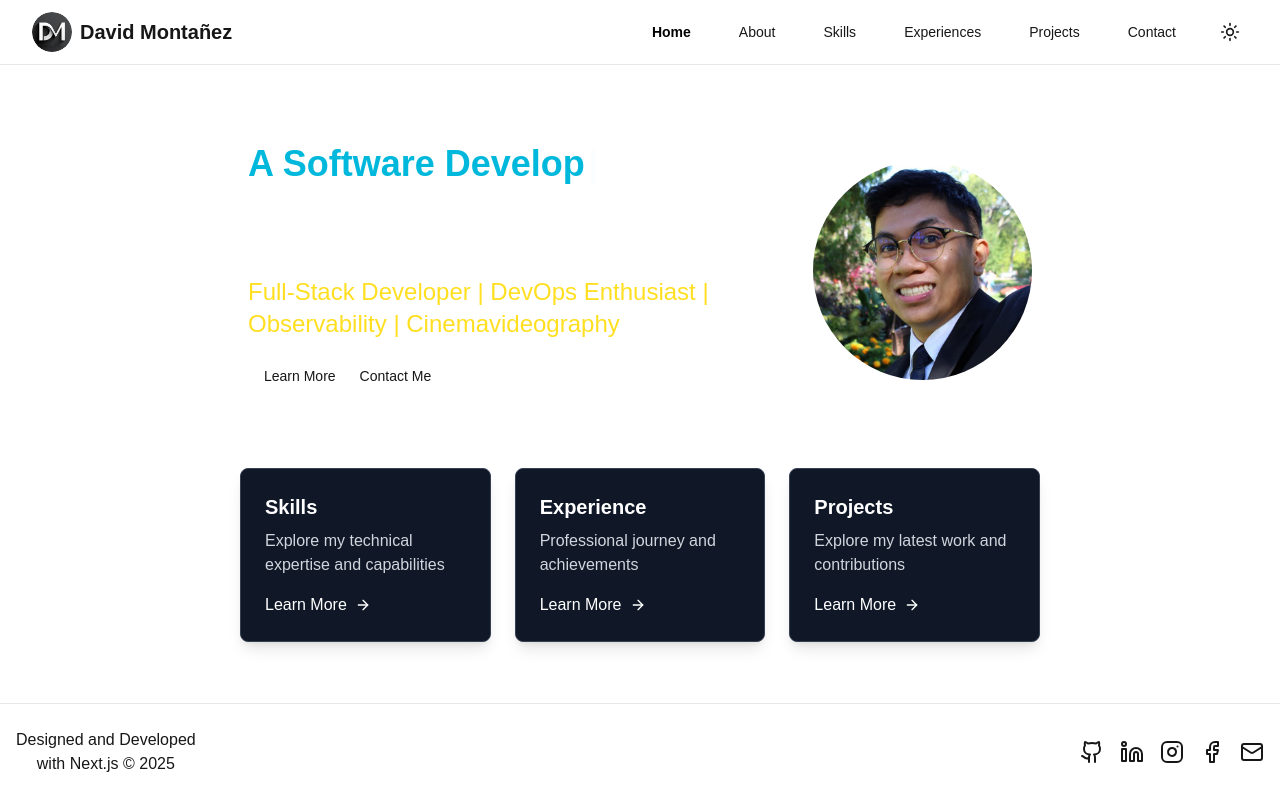
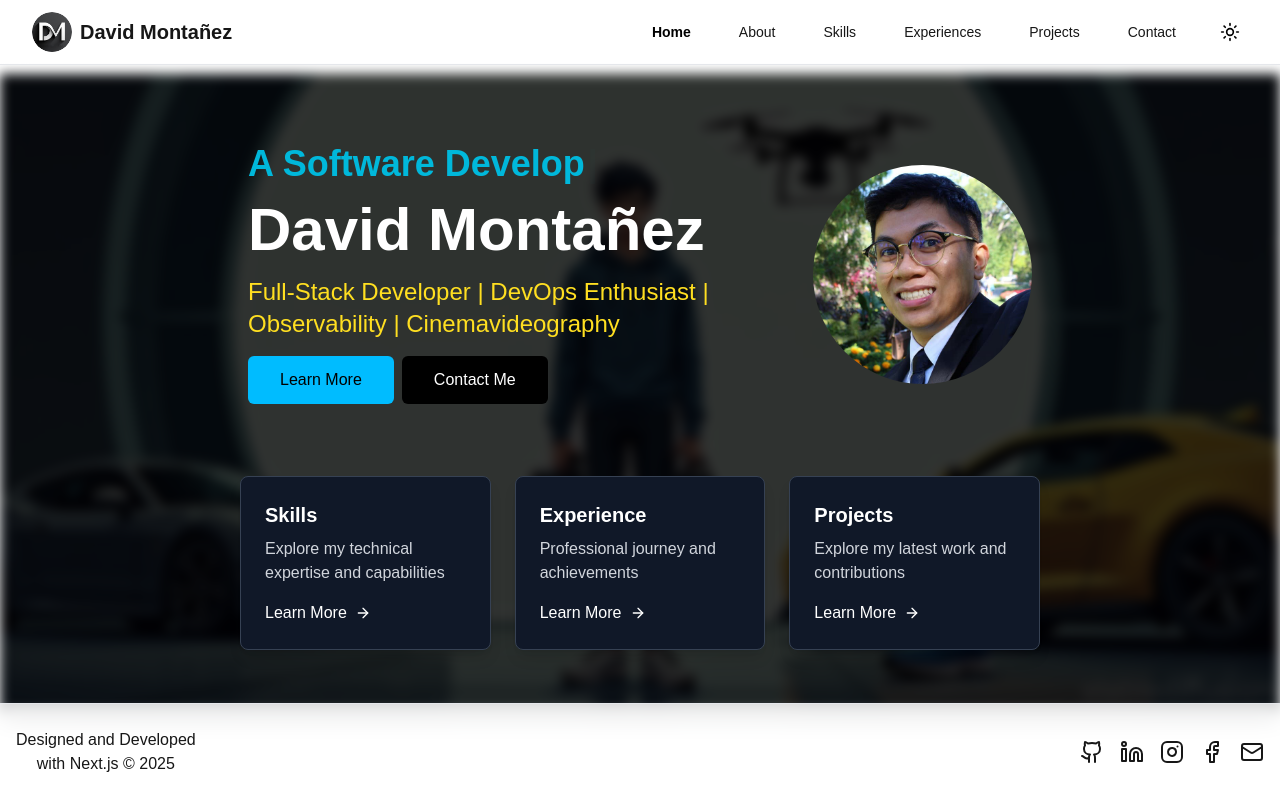
Before and after one commit to davmz/davmz.github.io, a Next.js app: page / in a window 1280 px wide. Built offline with nearby package versions, Linux system fonts and the light colour scheme.

Commit message:
Add: styling to home page

```diff
--- a/components/ui/Button.js
+++ b/components/ui/Button.js
@@ -1,3 +1,4 @@
+import Link from "next/link";
 import * as React from "react";
 import { Slot } from "@radix-ui/react-slot";
 
@@ -8,29 +9,29 @@ const Button = React.forwardRef(({
     variant = "default",
     size = "default",
     asChild = false,
+    url, // Add the `url` parameter
     ...props
 }, ref) => {
-    const Comp = asChild ? Slot : "button";
+    const Comp = url ? Link : asChild ? Slot : "button"; // Use `Link` if `url` is provided
 
     return (
         <Comp
+            href={url} // Pass `url` to `Link` if it exists
             className={cn(
-                "inline-flex items-center justify-center whitespace-nowrap rounded-md text-sm font-medium ring-offset-background transition-colors focus-visible:outline-none focus-visible:ring-2 focus-visible:ring-ring focus-visible:ring-offset-2 disabled:pointer-events-none disabled:opacity-50",
+                "flex font-medium items-center justify-center whitespace-nowrap ring-offset-background rounded-md text-md transition-all duration-500 ease-in-out transform",
+                // "inline-flex items-center justify-center whitespace-nowrap rounded-md text-sm font-medium ring-offset-background transition-colors focus-visible:outline-none focus-visible:ring-2 focus-visible:ring-ring focus-visible:ring-offset-2 disabled:pointer-events-none disabled:opacity-50",
                 {
-                    "bg-primary text-primary-foreground hover:bg-primary/90": variant === "default",
-                    "bg-destructive text-destructive-foreground hover:bg-destructive/90": variant === "destructive",
-                    "border border-input bg-background hover:bg-accent hover:text-accent-foreground": variant === "outline",
-                    "bg-secondary text-secondary-foreground hover:bg-secondary/80": variant === "secondary",
-                    "bg-transparent text-foreground hover:bg-accent hover:text-accent-foreground": variant === "ghost",
-                    "bg-transparent text-foreground underline-offset-4 hover:underline": variant === "link",
-                    "h-10 px-4 py-2": size === "default",
-                    "h-9 rounded-md px-3": size === "sm",
-                    "h-11 rounded-md px-8": size === "lg",
+                    "bg-sky-400 text-black hover:bg-sky-500 hover:scale-105": variant === "default",
+                    "bg-black text-white hover:bg-gray-950 hover:scale-105": variant === "secondary",
+                    "border border-gray-800 text-gray-800 hover:bg-gray-100": variant === "outline",
+                    "bg-transparent hover:bg-gray-100 text-black": variant === "ghost",
+                    "px-4 py-3": size === "default",
+                    "rounded-md px-3": size === "sm",
+                    "rounded-md px-8 py-3": size === "lg",
                     "h-9 w-9": size === "icon",
                 },
                 className
             )}
-
             ref={ref}
             {...props}
         />
--- a/src/app/globals.css
+++ b/src/app/globals.css
@@ -21,5 +21,23 @@
 body {
   background: var(--background);
   color: var(--foreground);
-  font-family: Arial, Helvetica, sans-serif;
+  font-family: Poppins, sans-serif;
 }
+
+.background-image {
+  background-image: url("/images/home/homepage-background.jpg");
+  background-size: cover;
+  background-position: center;
+  filter: blur(6px) brightness(0.2);
+  position: absolute;
+  top: 50;
+  left: 0;
+  width: 100%;
+  height: 100%;
+  z-index: -1;
+}
+
+.content-wrapper {
+  position: relative;
+  z-index: 1;
+}
--- a/src/app/page.js
+++ b/src/app/page.js
@@ -31,17 +31,17 @@ export default function Home() {
 
               <div className="flex flex-col md:flex-row gap-2 mt-4">
                 <Button
-                  variant="primary"
-                  size="default"
-                  className="bg-primary text-primary-foreground hover:bg-primary/90"
+                  variant="default"
+                  size="lg"
+                  url="/about/"
                 >
                   Learn More
                 </Button>
 
                 <Button
-                  variant="link"
-                  size="full"
-                  className="bg-primary text-primary-foreground hover:bg-primary/90"
+                  variant="secondary"
+                  size="lg"
+                  url="/contact/"
                 >
                   Contact Me
                 </Button>
--- a/tailwind.config.js
+++ b/tailwind.config.js
@@ -7,8 +7,6 @@ module.exports = {
       "./src/pages/**/*.{js,ts,jsx,tsx,mdx}",
       "./public/**/*.html"
     ],
-    theme: {
-      extend: {},
-    },
+    theme: {},
     plugins: [],
 };
```
Also changed, not shown: public/images/home/homepage-background.jpg (added).
